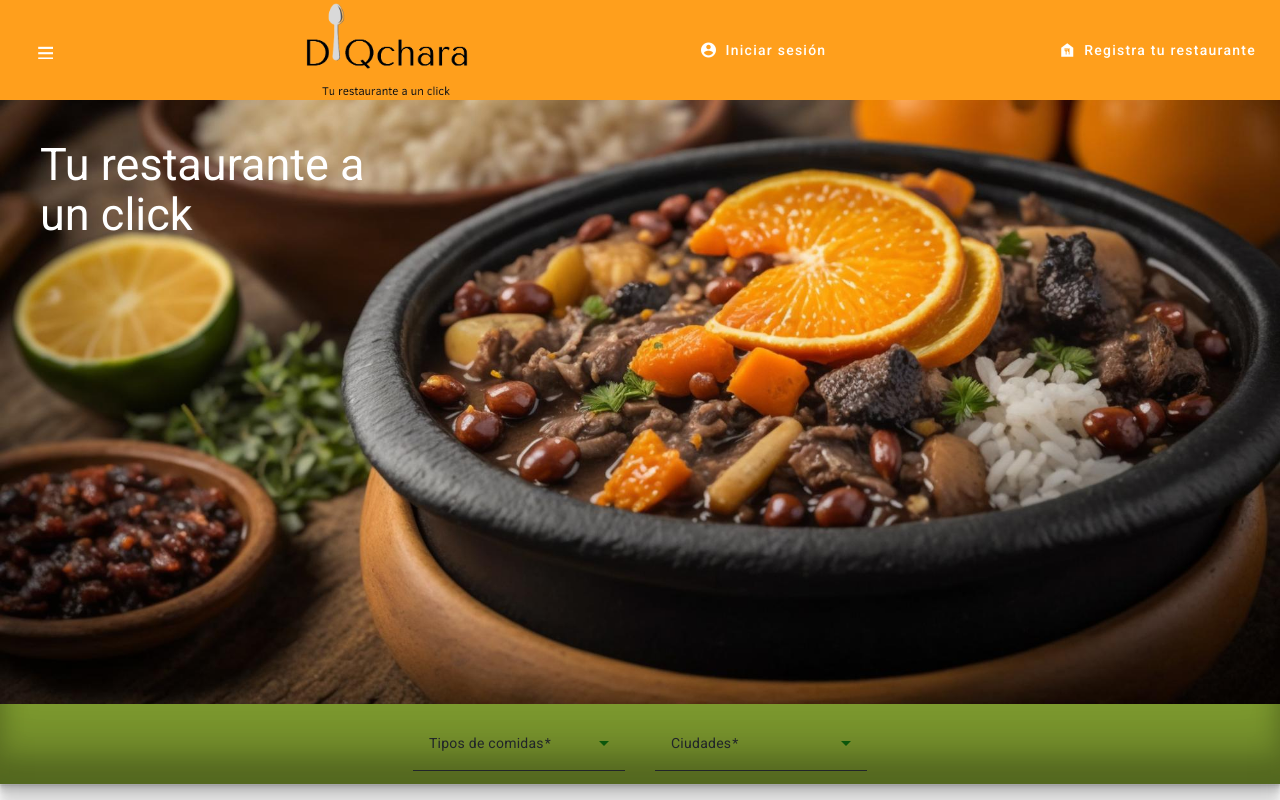
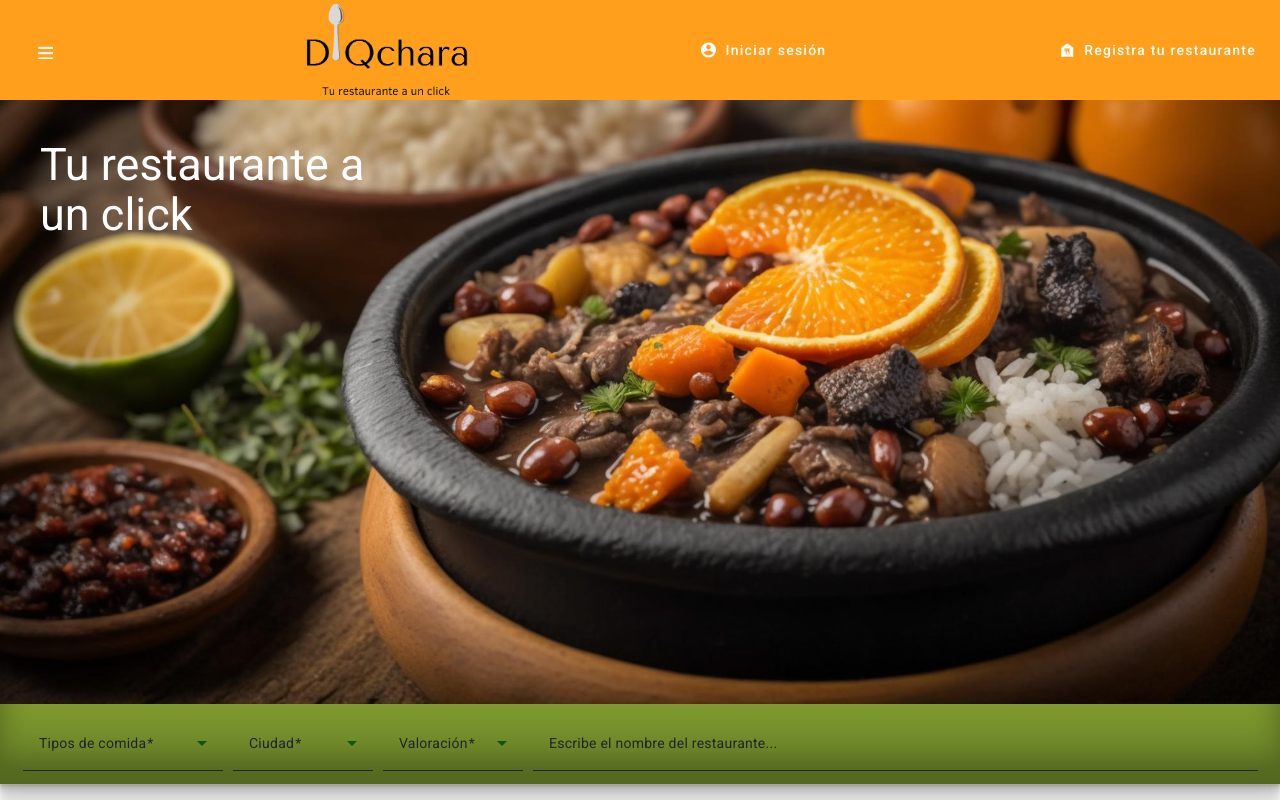
Before and after one commit to gloriafercu/proyecto5_angular_DQchara, an Angular app in the folder frontend/: page /restaurants in a window 1280 px wide. Shown: the top 800 px of the page. Built offline with nearby package versions, Linux system fonts and the light colour scheme; data requests are answered from the project's data file.

Commit message:
añadidos más filtros en cover, pero el de valoraciones y nombre restaurante aun no están implementados

```diff
--- a/frontend/src/app/restaurants/restaurant-list/restaurant-list.component.css
+++ b/frontend/src/app/restaurants/restaurant-list/restaurant-list.component.css
@@ -24,10 +24,34 @@
     display: flex;
     align-items: center;
     justify-content: center;
-    gap: 30px;
+    gap: 10px;
     width: 100%;
     height: 100px;
+    margin: 0 auto;
+    padding: 0 15px;
 }
+
+.container1{
+    width: 40%;
+    display: flex;
+    justify-content: space-between;
+}
+.container1 .input {
+    width: 28%;
+}
+
+.container1 .input.food {
+    width: 40%;
+}
+
+.container2 {
+    width: 58%;
+}
+.container2 .input {
+    width: 100%;
+}
+
+
 
 ::ng-deep .container-filter mat-form-field {
     padding: 0;
--- a/frontend/src/app/restaurants/restaurant-list/restaurant-list.component.html
+++ b/frontend/src/app/restaurants/restaurant-list/restaurant-list.component.html
@@ -6,8 +6,9 @@
 
 <section class="cover-filter">
     <div class="container-filter">
-        <mat-form-field>
-            <mat-label>Tipos de comidas</mat-label>
+        <div class="container1">
+            <mat-form-field class="input food">
+                <mat-label>Tipos de comida</mat-label>
                 <mat-select matNativeControl required>
                     <mat-option value="0" (click)="getAllRestaurants()" routerLink="/restaurants">
                         Todas
@@ -18,8 +19,8 @@
                 </mat-select>
             </mat-form-field>
 
-        <mat-form-field>
-            <mat-label>Ciudades</mat-label>
+            <mat-form-field class="input">
+                <mat-label>Ciudad</mat-label>
                 <mat-select matNativeControl required>
                     <mat-option value="0" (click)="getAllRestaurants()" routerLink="/restaurants">
                         Todas
@@ -29,6 +30,28 @@
                     </mat-option>
                 </mat-select>
             </mat-form-field>
+
+            <mat-form-field class="input">
+                <mat-label>Valoración</mat-label>
+                <mat-select matNativeControl required>
+                    <mat-option value="0" (click)="getAllRestaurants()" routerLink="/restaurants">
+                        Todas
+                    </mat-option>
+                    <mat-option value="1">1</mat-option>
+                    <mat-option value="2">2</mat-option>
+                    <mat-option value="3">3</mat-option>
+                    <mat-option value="4">4</mat-option>
+                    <mat-option value="5">5</mat-option>
+                </mat-select>
+            </mat-form-field>
+        </div>
+
+        <div class="container2">
+            <mat-form-field class="input">
+                <mat-label>Escribe el nombre del restaurante...</mat-label>
+                <input matInput maxlength="100">
+            </mat-form-field>
+        </div>
     </div>
 </section>
 
--- a/frontend/src/app/restaurants/restaurants.module.ts
+++ b/frontend/src/app/restaurants/restaurants.module.ts
@@ -14,12 +14,13 @@ import { MatFormFieldModule } from '@angular/material/form-field';
 import { MatDatepickerModule } from '@angular/material/datepicker';
 import { ReactiveFormsModule } from '@angular/forms';
 import { MatButtonModule } from '@angular/material/button';
-
+import { MatInputModule } from '@angular/material/input';
 import { RestaurantListComponent } from './restaurant-list/restaurant-list.component';
 import { RestaurantDetailComponent } from './restaurant-detail/restaurant-detail.component';
 import { PaginatePipe } from '../pipes/paginate.pipe';
 import { NgbRatingModule } from '@ng-bootstrap/ng-bootstrap';
 import { FontAwesomeModule } from '@fortawesome/angular-fontawesome';
+
 
 
 @NgModule({
@@ -40,6 +41,7 @@ import { FontAwesomeModule } from '@fortawesome/angular-fontawesome';
     MatListModule,
     MatSelectModule,
     MatFormFieldModule,
+    MatInputModule,
     MatDatepickerModule,
     ReactiveFormsModule,
     MatButtonModule,
```
Lines whose indentation alone changed are shown as unchanged.
